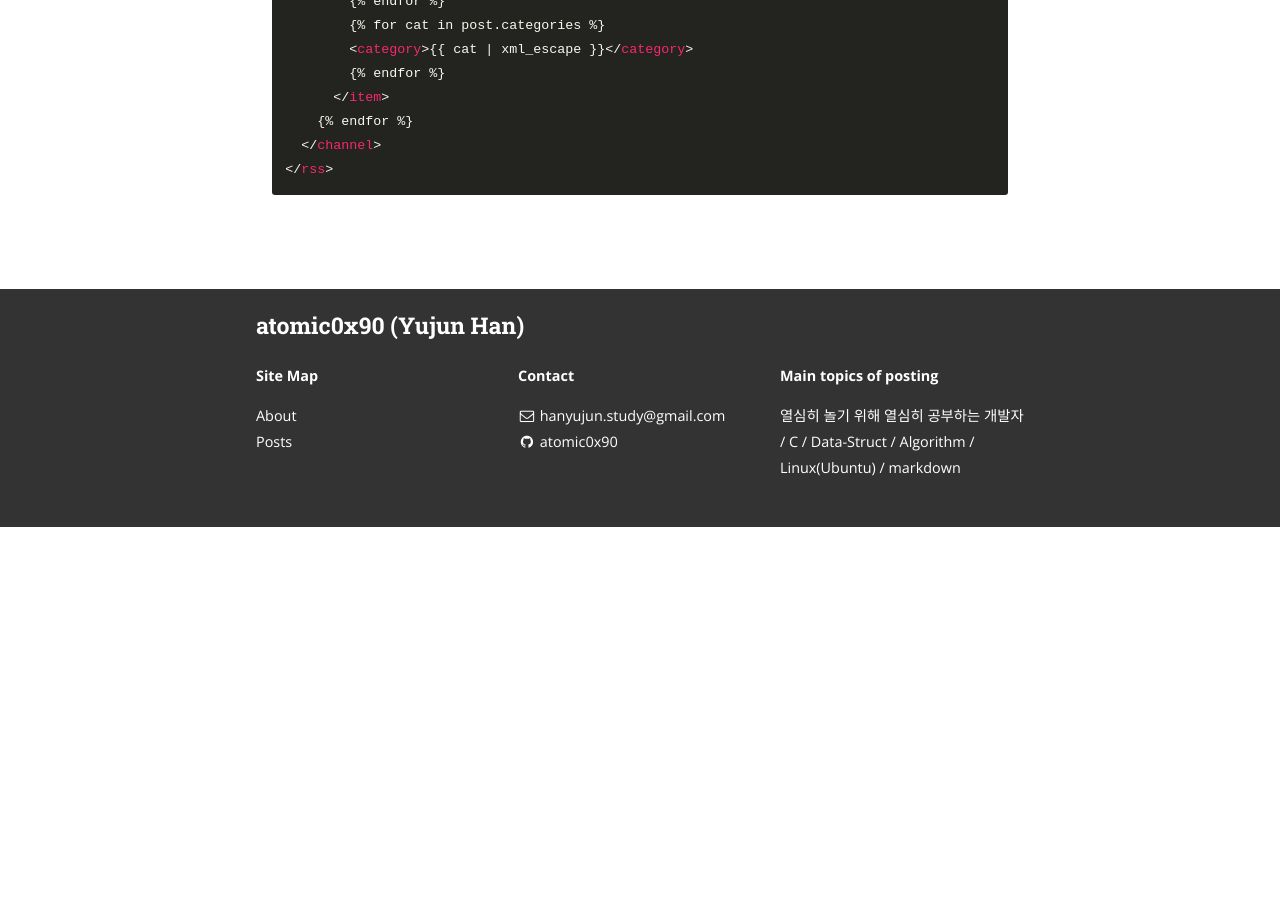
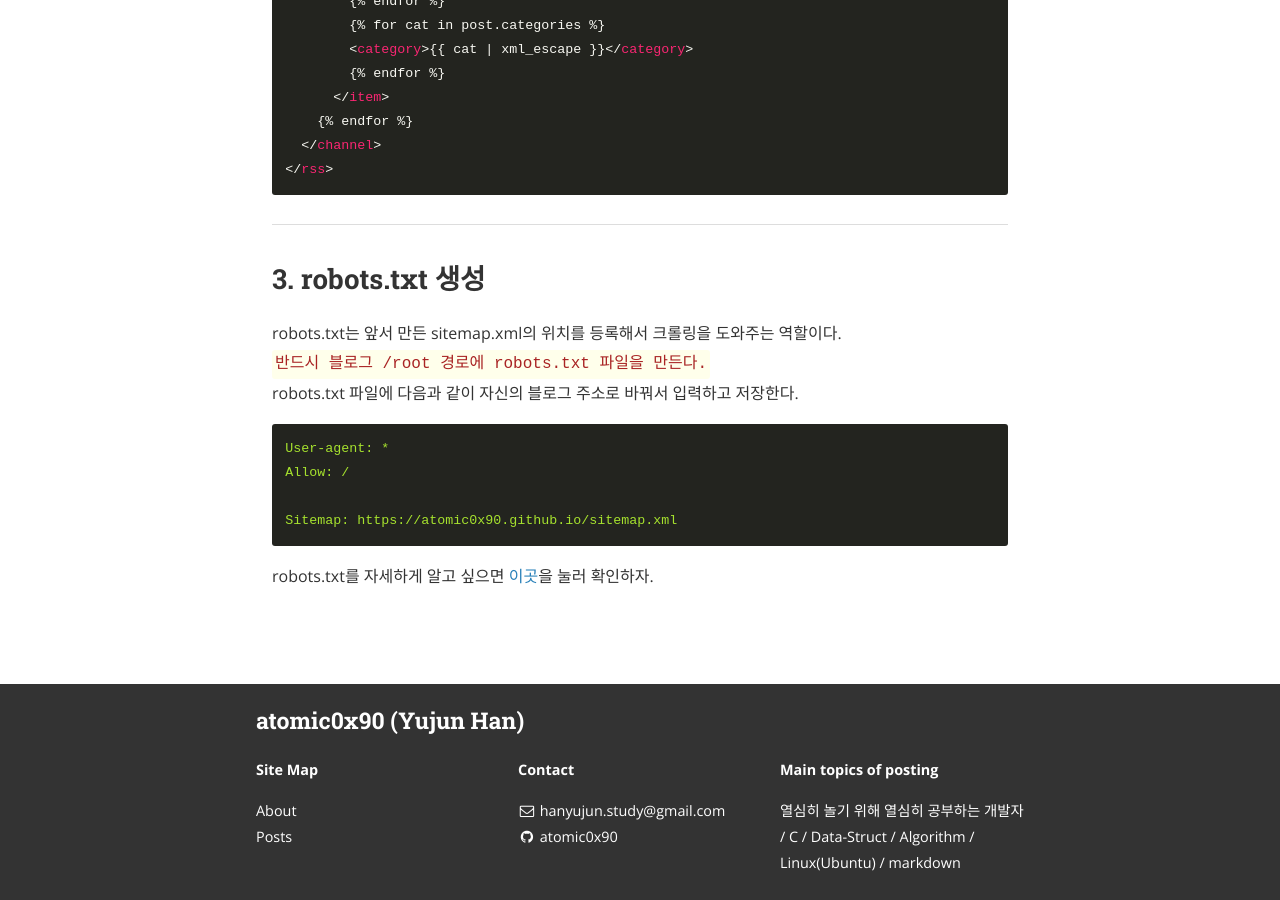
Before and after one commit to atomic0x90/atomic0x90.github.io, a Jekyll site: the page built from _posts/2019-06-06-Registration-github-blog-search.markdown, in a window 1280 px wide and 900 px high, scrolled down 3679 px. Built offline with Jekyll 4.4.1, drawn with Linux system fonts in a browser that asks for light colours; nearby versions of some CDN libraries; before the commit the page ends 4206 px from its top, so only the background shows below that.

Commit message:
Add robots.txt contents

````diff
--- a/_posts/2019-06-06-Registration-github-blog-search.markdown
+++ b/_posts/2019-06-06-Registration-github-blog-search.markdown
@@ -134,3 +134,26 @@ layout: null
   </channel>
 </rss>
 ```
+
+---
+
+## 3. robots.txt 생성
+
+robots.txt는 앞서 만든 sitemap.xml의 위치를 등록해서 크롤링을 도와주는 역할이다.
+`반드시 블로그 /root 경로에 robots.txt 파일을 만든다.`
+robots.txt 파일에 다음과 같이 자신의 블로그 주소로 바꿔서 입력하고 저장한다.
+
+```
+User-agent: *
+Allow: /
+
+Sitemap: https://atomic0x90.github.io/sitemap.xml
+```
+
+robots.txt를 자세하게 알고 싶으면 [이곳][0]을 눌러 확인하자.
+
+
+
+
+
+[0]: https://developers.google.com/search/reference/robots_txt "google"
````
